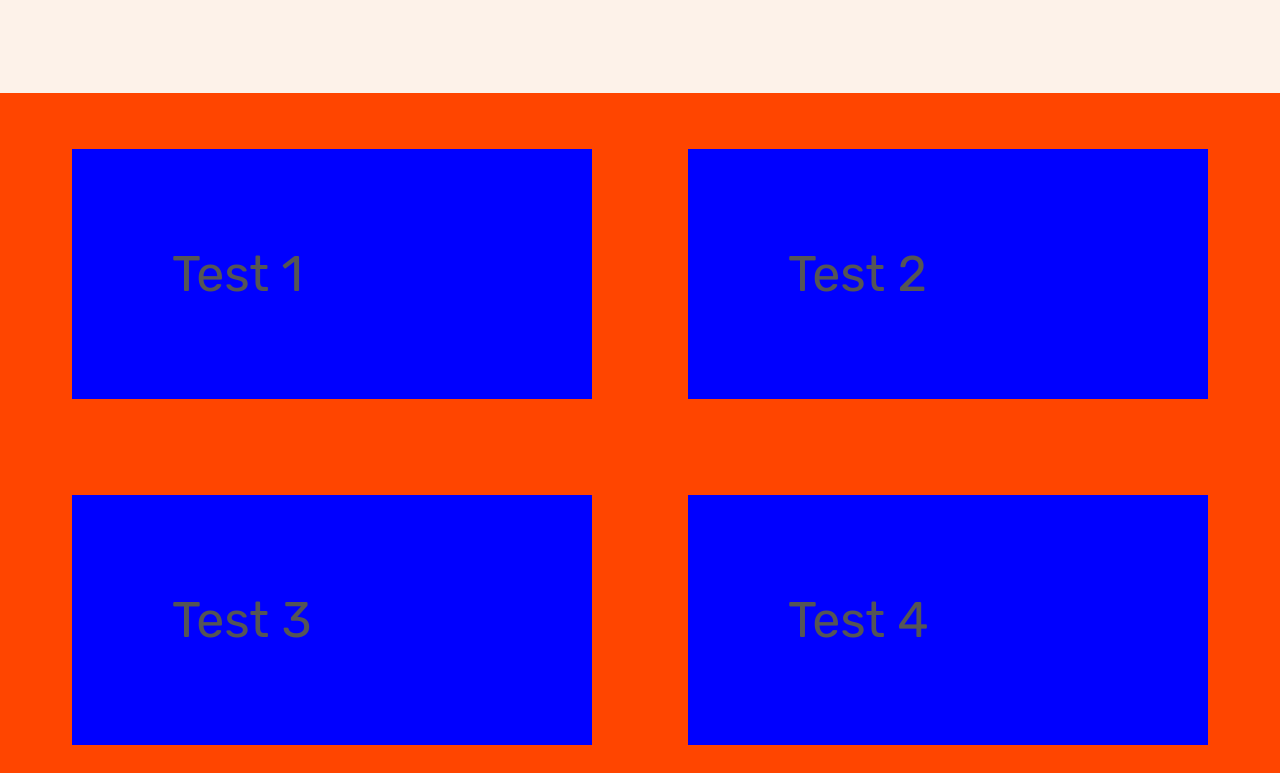
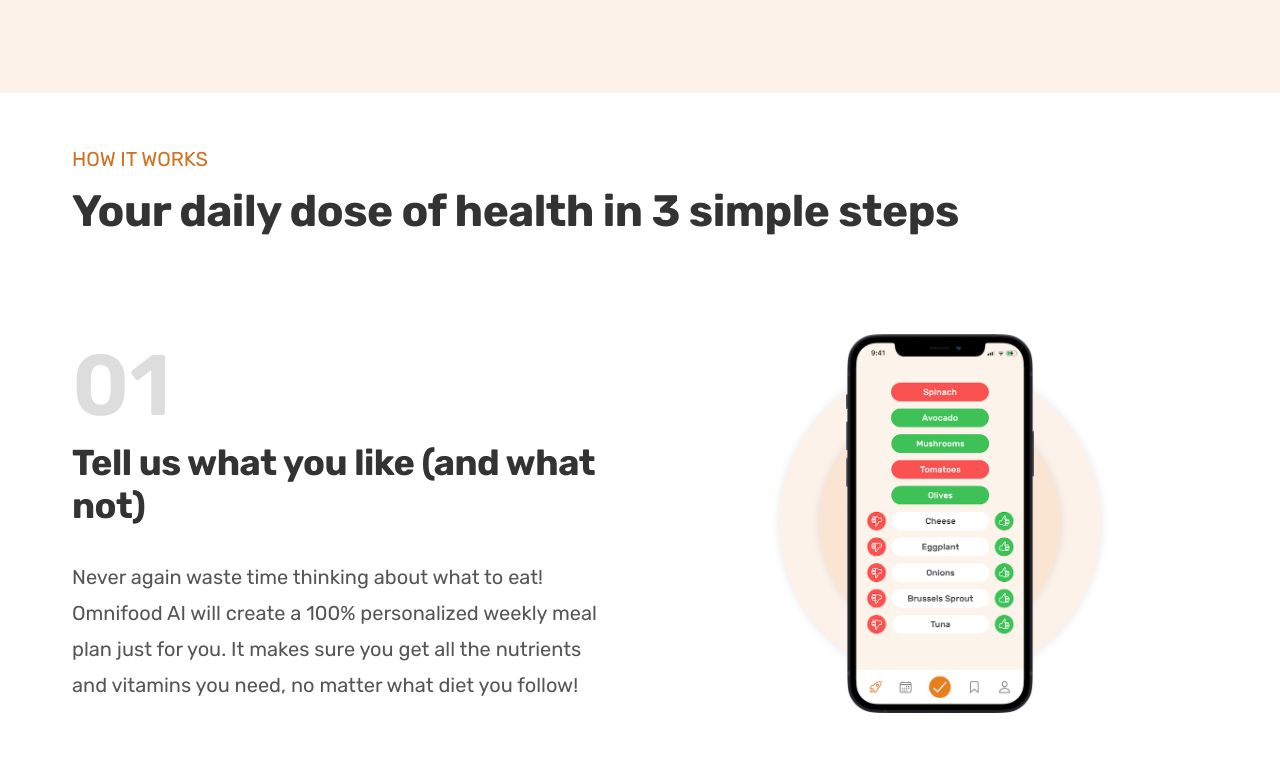
Before and after one commit to andrewkimdev/omnifood, a plain HTML site: page index.html in a window 1280 px wide. Shown: the part 667-1440 px from the top of the page. Drawn offline with Linux system fonts and the light colour scheme.

Commit message:
Finish 'how it works' section

```diff
--- /dev/null
+++ b/css/general.css
@@ -0,0 +1,186 @@
+/*
+
+  --- @01 TYPOGRAPHY SYSTEM
+      = FONT SIZE SYSTEM (px)
+      10 / 12 / 14 / 16 / 18 / 20 / 24 / 30 / 36 / 44 / 52 / 62 / 74 / 86 / 98
+
+      - FONT WEIGHTS:
+      Default 400
+      Medium 500
+      Semi-bold 600
+      Bold: 700
+      - LINE HEIGHTS:
+      Default: 1
+      Small: 1.05
+      Medium: 1.2
+      Paragraph default: 1.06
+
+  --- 02 COLORS
+      - Primary: #e67e22;
+
+      - Tints:
+      - Shades:
+      - Accents:
+      - Grays:
+         #555,
+         #333
+
+  --- 05 SHADOWS
+
+  --- 06 BORDER-RADIUS
+    - 9px
+  --- 07 WHITESPACE
+
+  - SPACING SYSTEM (px)
+      2 / 4 / 8 / 12 / 16 / 24 / 32 / 48 / 64 / 80 / 96 / 128
+*/
+
+:root {
+  --primary: #e67e22;
+  --primary-lighter-9: #e98b38;
+  --primary-lighter-8: #eb984e;
+  --primary-lighter-7: #eea564;
+  --primary-lighter-6: #f0b27a;
+  --primary-lighter-5: #f3bf91;
+  --primary-lighter-4: #f5cba7;
+  --primary-lighter-3: #f8d8bd;
+  --primary-lighter-2: #fae5d3;
+  --primary-lighter-1: #fdf2e9;
+  --primary-darker-9: #cf711f;
+  --primary-darker-8: #b8651b;
+  --primary-darker-7: #a15818;
+  --primary-darker-6: #8a4c14;
+  --primary-darker-5: #733f11;
+  --primary-darker-4: #5c320e;
+  --primary-darker-3: #45260a;
+  --primary-darker-2: #2e1907;
+  --primary-darker-1: #170d03;
+
+  --gray-d: #ddd;
+  --gray-5: #555;
+  --gray-3: #333;
+}
+
+* {
+  padding: 0;
+  margin: 0;
+  box-sizing: border-box;
+}
+
+html {
+  font-size: 62.5%;
+}
+
+body {
+  font-family: 'Rubik', sans-serif;
+  line-height: 1;
+  font-weight: 400;
+  color: var(--gray-5);
+}
+
+/*******************************/
+/* GENERAL REUSABLE COMPONENTS */
+/*******************************/
+.container {
+  max-width: 120rem;
+  margin: 0 auto;
+  padding: 0 3.2rem;
+}
+
+.grid {
+  display: grid;
+  row-gap: 9.6rem;
+  column-gap: 6.4rem;
+}
+
+.grid--2-cols {
+  grid-template-columns: repeat(2, 1fr);
+}
+
+.grid--3-cols {
+  grid-template-columns: repeat(3, 1fr);
+}
+
+.grid--4-cols {
+  grid-template-columns: repeat(4, 1fr);
+}
+
+.grid--center-v {
+  align-items: center;
+}
+
+.heading-primary,
+.heading-secondary,
+.heading-tertiary {
+  font-weight: 700;
+  letter-spacing: -0.5px;
+  color: var(--gray-3);
+}
+
+.heading-primary {
+  font-size: 5.2rem;
+  line-height: 1.05;
+  margin-bottom: 3.2rem;
+}
+
+.heading-secondary {
+  font-size: 4.4rem;
+  line-height: 1.2;
+  margin-bottom: 9.6rem;
+}
+
+.heading-tertiary {
+  font-size: 3.6rem;
+  line-height: 1.2;
+  margin-bottom: 3.2rem;
+}
+
+.subheading {
+  display: block;
+  font-size: 2rem;
+  font-weight: 500;
+  color: var(--primary-darker-9);
+  text-transform: uppercase;
+  margin-bottom: 1.6rem;
+}
+
+.btn:link,
+.btn:visited {
+  display: inline-block;
+  padding: 1.6rem 3.2rem;
+  font-size: 2rem;
+  font-weight: 600;
+  text-decoration: none;
+  color: #fff;
+  cursor: pointer;
+  border-radius: 9px;
+  /* Put transition on original 'state' */
+  transition: background-color 0.3s ease-in-out;
+}
+
+.btn--full:link,
+.btn--full:visited {
+  background-color: var(--primary);
+}
+
+.btn--full:hover,
+.btn--full:active {
+  background-color: var(--primary-darker-9);
+}
+
+.btn--outline:link,
+.btn--outline:visited {
+  background-color: white;
+  color: var(--gray-5);
+}
+
+.btn--outline:hover,
+.btn--outline:active {
+  background-color: var(--primary-lighter-1);
+  /*  Trick to add border inside */
+  box-shadow: inset 0 0 0 3px #fff;
+}
+
+.margin-right-sm {
+  margin-right: 1.6rem !important;
+}
--- a/css/style.css
+++ b/css/style.css
@@ -1,154 +1,3 @@
-/*
-
-  --- @01 TYPOGRAPHY SYSTEM
-      = FONT SIZE SYSTEM (px)
-      10 / 12 / 14 / 16 / 18 / 20 / 24 / 30 / 36 / 44 / 52 / 62 / 74 / 86 / 98
-
-      - FONT WEIGHTS:
-      Default 400
-      Medium 500
-      Semi-bold 600
-      Bold: 700
-      - LINE HEIGHTS:
-      Default: 1
-      Small: 1.05
-      Paragraph default: 1.06
-
-  --- 02 COLORS
-      - Primary: #e67e22;
-
-      - Tints:
-      - Shades:
-      - Accents:
-      - Grays:
-         #555,
-         #333
-
-  --- 05 SHADOWS
-
-  --- 06 BORDER-RADIUS
-    - 9px
-  --- 07 WHITESPACE
-
-  - SPACING SYSTEM (px)
-      2 / 4 / 8 / 12 / 16 / 24 / 32 / 48 / 64 / 80 / 96 / 128
-*/
-
-:root {
-  --primary: #e67e22;
-  --primary-lighter-9: #e98b38;
-  --primary-lighter-8: #eb984e;
-  --primary-lighter-7: #eea564;
-  --primary-lighter-6: #f0b27a;
-  --primary-lighter-5: #f3bf91;
-  --primary-lighter-4: #f5cba7;
-  --primary-lighter-3: #f8d8bd;
-  --primary-lighter-2: #fae5d3;
-  --primary-lighter-1: #fdf2e9;
-  --primary-darker-9: #cf711f;
-  --primary-darker-8: #b8651b;
-  --primary-darker-7: #a15818;
-  --primary-darker-6: #8a4c14;
-  --primary-darker-5: #733f11;
-  --primary-darker-4: #5c320e;
-  --primary-darker-3: #45260a;
-  --primary-darker-2: #2e1907;
-  --primary-darker-1: #170d03;
-
-  --gray5: #555;
-  --gray3: #333;
-}
-
-* {
-  padding: 0;
-  margin: 0;
-  box-sizing: border-box;
-}
-
-html {
-  font-size: 62.5%;
-}
-
-body {
-  font-family: 'Rubik', sans-serif;
-  line-height: 1;
-  font-weight: 400;
-  color: var(--gray5);
-}
-/*******************************/
-/* GENERAL REUSABLE COMPONENTS */
-/*******************************/
-.container {
-  max-width: 120rem;
-  margin: 0 auto;
-  padding: 0 3.2rem;
-}
-
-.grid {
-  display: grid;
-  gap: 9.6rem;
-}
-
-.grid--2-cols {
-  grid-template-columns: repeat(2, 1fr);
-}
-.grid--3-cols {
-  grid-template-columns: repeat(3, 1fr);
-}
-.grid--4-cols {
-  grid-template-columns: repeat(4, 1fr);
-}
-
-.heading-primary {
-  font-size: 5.2rem;
-  font-weight: 700;
-  line-height: 1.05;
-  color: #333;
-  letter-spacing: -0.5px;
-  margin-bottom: 3.2rem;
-}
-
-.btn:link,
-.btn:visited {
-  display: inline-block;
-  padding: 1.6rem 3.2rem;
-  font-size: 2rem;
-  font-weight: 600;
-  text-decoration: none;
-  color: #fff;
-  cursor: pointer;
-  border-radius: 9px;
-  /* Put transition on original 'state' */
-  transition: background-color 0.3s ease-in-out;
-}
-
-.btn--full:link,
-.btn--full:visited {
-  background-color: var(--primary);
-}
-
-.btn--full:hover,
-.btn--full:active {
-  background-color: var(--primary-darker-9);
-}
-
-.btn--outline:link,
-.btn--outline:visited {
-  background-color: white;
-  color: var(--gray5);
-}
-
-.btn--outline:hover,
-.btn--outline:active {
-  background-color: var(--primary-lighter-1);
-  /*  Trick to add border inside */
-  box-shadow: inset 0 0 0 3px #fff;
-}
-
-.margin-right-sm {
-  margin-right: 1.6rem !important;
-}
-
 /*******************************/
 /* HEADER */
 /*******************************/
@@ -161,12 +10,11 @@ body {
   /* Because we want the header to be sticky later... */
   height: 9.6rem;
   padding: 0 4.8rem;
+}
 
-}
 .logo {
   height: 2.2rem;
 }
-
 
 /*******************************/
 /* NAVIGATION */
@@ -183,7 +31,7 @@ body {
 .main-nav-link:visited {
   display: inline-block;
   text-decoration: none;
-  color: var(--gray3);
+  color: var(--gray-3);
   font-weight: 500;
   font-size: 1.8rem;
   transition: all 0.3s ease-in-out;
@@ -247,7 +95,6 @@ body {
 .delivered-img {
   display: flex;
   flex-direction: row;
-
 }
 
 .delivered-img img {
@@ -278,12 +125,60 @@ body {
 /*******************************/
 .section-how {
   padding: 5.6rem 0;
-  background-color: orangered;
-  font-size: 50px;
 }
 
-.section-how div div {
-  padding: 100px;
-  font-size: 50px;
-  background-color: blue;
+.step-number {
+  font-size: 8.6rem;
+  font-weight: 600;
+  color: var(--gray-d);
+  margin-bottom: 1.2rem;
 }
+
+.step-description {
+  font-size: 2rem;
+  line-height: 1.8;
+}
+
+.step-img-box {
+  position: relative;
+  display: flex;
+  justify-content: center;
+  align-items: center;
+}
+
+.step-img-box::before,
+.step-img-box::after {
+  content: "";
+  display: block;
+  border-radius: 50%;
+  position: absolute;
+  top: 50%;
+  left: 50%;
+  box-shadow: 0 0 10px rgba(0, 0, 0, 0.1);
+}
+
+.step-img-box::before {
+  width: 60%;
+  padding-bottom: 60%;
+  z-index: -2;
+
+  transform: translate(-50%, -50%);
+  /* height: 60%; */
+  /* 60% of parent's width */
+  background-color: var(--primary-lighter-1);
+}
+
+.step-img-box::after {
+  width: 45%;
+  padding-bottom: 45%;
+  z-index: -1;
+
+  transform: translate(-50%, -50%);
+  /*height: 60%;*/
+  /* 60% of parent's width */
+  background-color: var(--primary-lighter-2);
+}
+
+.step-img {
+  width: 35%;
+}
--- a/index.html
+++ b/index.html
@@ -8,7 +8,8 @@
   <link rel="preconnect" href="https://fonts.googleapis.com">
   <link rel="preconnect" href="https://fonts.gstatic.com" crossorigin>
   <link href="https://fonts.googleapis.com/css2?family=Rubik:wght@400;600;700&display=swap" rel="stylesheet">
-  <link rel="stylesheet" href="css/style.css">
+  <link rel="stylesheet" href="css/general.css"/>
+  <link rel="stylesheet" href="css/style.css"/>
   <title>OmniFood</title>
 </head>
 <body>
@@ -65,11 +66,51 @@
     </div>
   </section>
   <section class="section-how">
-    <div class="container grid grid--2-cols">
-      <div>Test 1</div>
-      <div>Test 2</div>
-      <div>Test 3</div>
-      <div>Test 4</div>
+    <div class="container">
+      <span class="subheading">How it works</span>
+      <h2 class="heading-secondary">Your daily dose of health in 3 simple steps</h2>
+
+    </div>
+    <div class="container grid grid--2-cols grid--center-v">
+      <!--  STEP 01 -->
+      <div class="step-text-box">
+        <p class="step-number">01</p>
+        <h3 class="heading-tertiary">Tell us what you like (and what not)</h3>
+        <p class="step-description">
+          Never again waste time thinking about what to eat! Omnifood AI will create a 100% personalized weekly meal
+          plan just for you. It makes sure you get all the nutrients and vitamins you need, no matter what diet you
+          follow!
+        </p>
+      </div>
+      <div class="step-img-box">
+        <img src="img/app/app-screen-1.png" alt="iPhone app preferences selection screen" class="step-img"/>
+      </div>
+
+      <!--  STEP 02 -->
+      <div class="step-img-box">
+        <img src="img/app/app-screen-2.png" alt="Meal approving plan" class="step-img"/>
+      </div>
+      <div class="step-text-box">
+        <p class="step-number">02</p>
+        <h3 class="heading-tertiary">Approve your weekly meal plan</h3>
+        <p class="step-description">
+          Once per week, approve the meal plan generated for you by Omnifood AI. You can change ingredients, swap entire
+          meals, or even add your own recipes.
+        </p>
+      </div>
+
+      <!--  STEP 03 -->
+      <div class="step-text-box">
+        <p class="step-number">03</p>
+        <h3 class="heading-tertiary">Receive meals at convenient time</h3>
+        <p class="step-description">
+          Best chefs in town will cook your selected meal every day, and we will deliver it to your door whenever works
+          best for you. You can change delivery schedule and address daily!
+        </p>
+      </div>
+      <div class="step-img-box">
+        <img src="img/app/app-screen-3.png" alt="iPhone app delivery screen" class="step-img"/>
+      </div>
     </div>
   </section>
 </main>
```
